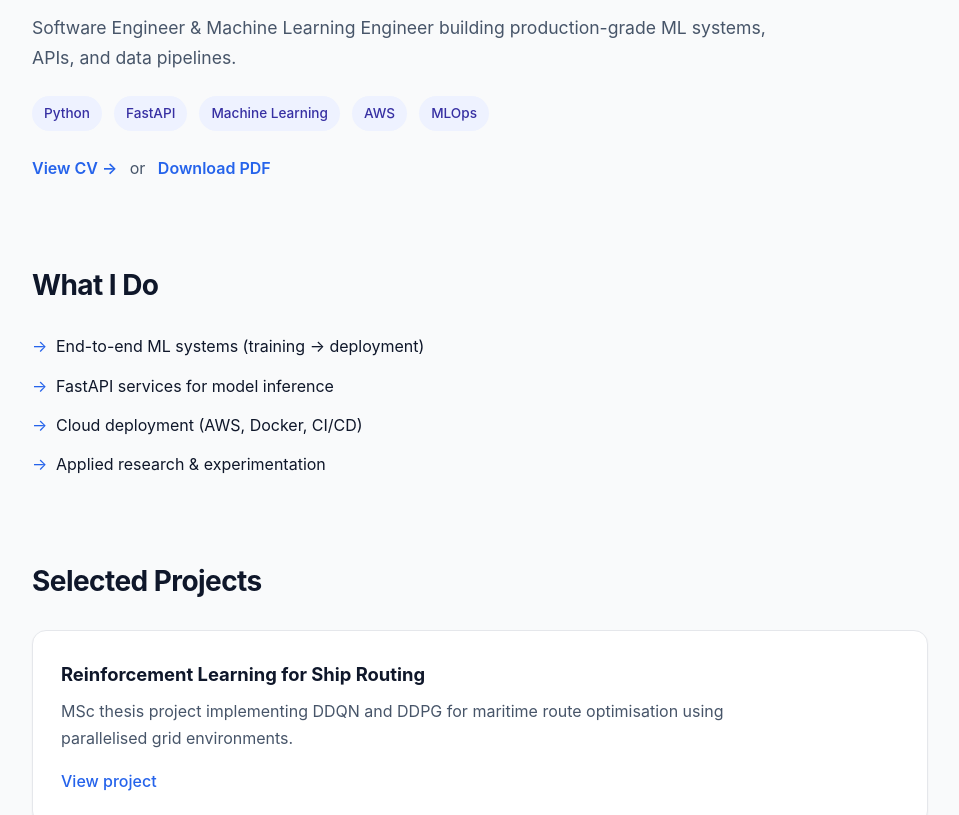
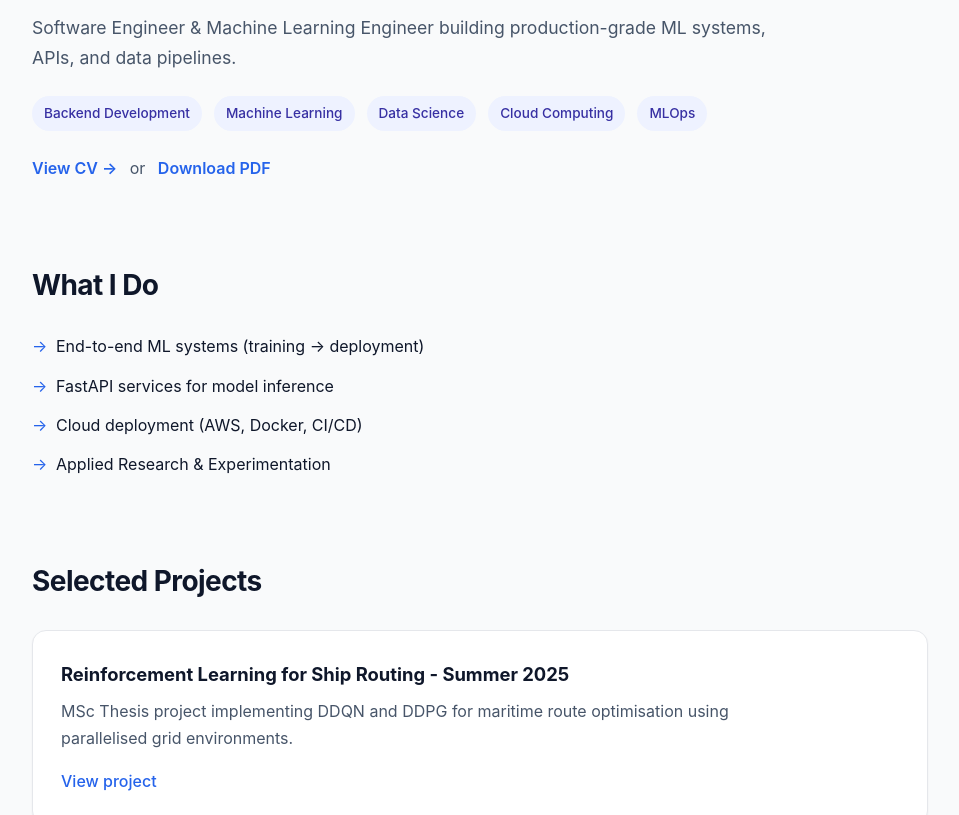
Before and after one commit to SmartGridsML/portfolio, a plain HTML site: page index.html in a window 1280 px wide. Shown: the part 149-964 px from the top of the page, without its empty margins (160-1119 px from the left). Drawn offline with Linux system fonts and the light colour scheme.

Commit message:
update index.html

```diff
--- a/index.html
+++ b/index.html
@@ -17,10 +17,10 @@
       </p>
 
       <div class="hero-tags">
-        <span>Python</span>
-        <span>FastAPI</span>
+        <span>Backend Development</span>
         <span>Machine Learning</span>
-        <span>AWS</span>
+        <span>Data Science</span>
+        <span>Cloud Computing</span>
         <span>MLOps</span>
       </div>
 
@@ -37,7 +37,7 @@
         <li>End-to-end ML systems (training → deployment)</li>
         <li>FastAPI services for model inference</li>
         <li>Cloud deployment (AWS, Docker, CI/CD)</li>
-        <li>Applied research & experimentation</li>
+        <li>Applied Research & Experimentation</li>
       </ul>
     </section>
 
@@ -55,9 +55,9 @@
         </div>
 
         <div class="project-card fade-in">
-          <h3>Reinforcement Learning for Ship Routing</h3>
+          <h3>Reinforcement Learning for Ship Routing - Summer 2025</h3>
           <p>
-            MSc thesis project implementing DDQN and DDPG for maritime route
+            MSc Thesis project implementing DDQN and DDPG for maritime route
             optimisation using parallelised grid environments.
           </p>
           <a href="projects/rl-routing.html">View project</a>
```
Also changed, not shown: 1 other file.
